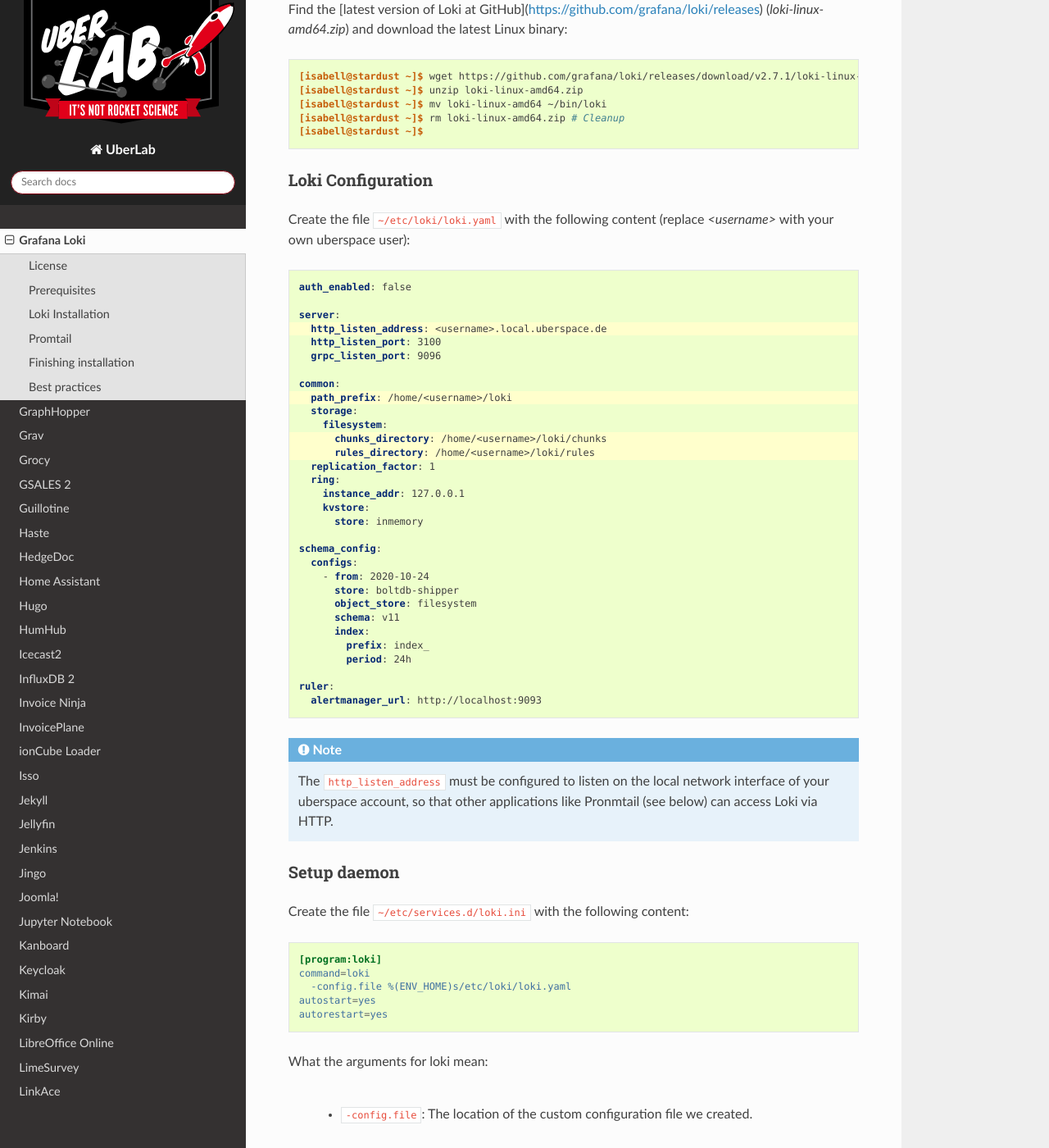
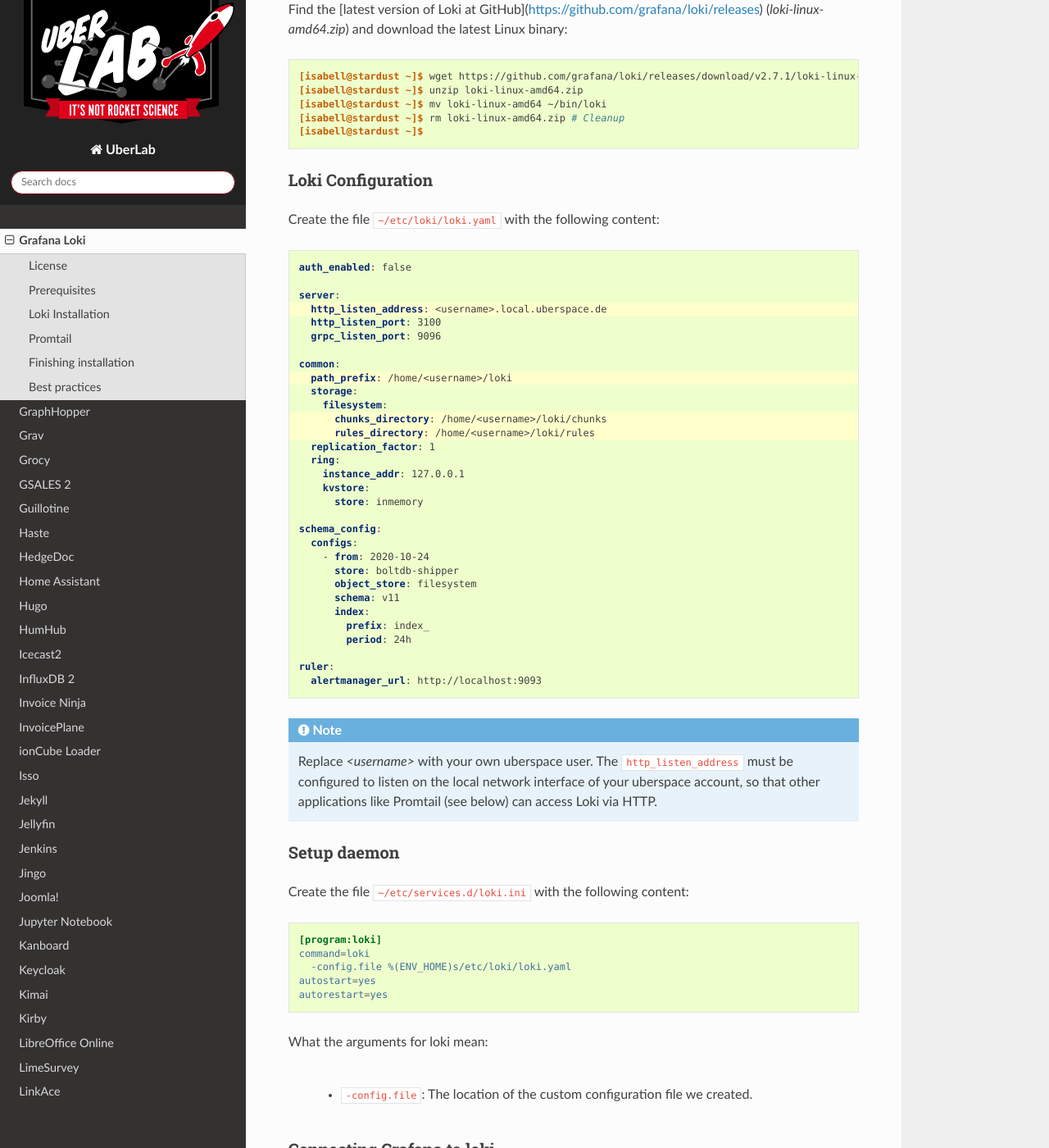
Before and after one commit to Uberspace/lab, a Sphinx documentation site: the page built from source/guide_grafana-loki.rst, in a window 1280 px wide and 1400 px high, scrolled down 2157 px. Shown: the whole window at 82% size. Built offline with Sphinx 7.4.7 and the Read the Docs theme 2.0.0, drawn with Linux system fonts in a browser that asks for light colours; some of the changed lines change nothing that is shown; some of the changed text lies outside the part shown.

Commit message:
Make sections about configuring own usernames and hostnames in Loki manual more clear

```diff
--- a/source/guide_grafana-loki.rst
+++ b/source/guide_grafana-loki.rst
@@ -76,7 +76,7 @@
 ------------------
 
 
-Create the file ``~/etc/loki/loki.yaml`` with the following content (replace `<username>` with your own uberspace user):
+Create the file ``~/etc/loki/loki.yaml`` with the following content:
 
 .. code-block:: yaml
   :emphasize-lines: 4,9,12,13
@@ -113,7 +113,10 @@
   ruler:
     alertmanager_url: http://localhost:9093
 
-.. note:: The ``http_listen_address`` must be configured to listen on the local network interface of your uberspace account, so that other applications like Pronmtail (see below) can access Loki via HTTP.
+.. note::
+
+  Replace `<username>` with your own uberspace user.
+  The ``http_listen_address`` must be configured to listen on the local network interface of your uberspace account, so that other applications like Promtail (see below) can access Loki via HTTP.
 
 Setup daemon
 ------------
@@ -165,7 +168,7 @@
 
 ::
 
-Create the file ``~/etc/promtail/promtail.yaml`` with the following content (replace `<username>` with your own uberspace user):
+Create the file ``~/etc/promtail/promtail.yaml`` with the following content:
 
 .. code-block:: yaml
   :emphasize-lines: 6,9,15,18,30,33
@@ -178,7 +181,7 @@
     filename: /home/<username>/tmp/positions.yaml
 
   clients:
-    - url: "http://<ip_address>:3100/loki/api/v1/push"
+    - url: "http://<username>.local.uberspace.de:3100/loki/api/v1/push"
 
   scrape_configs:
     - job_name: "apache access logs"
@@ -212,7 +215,9 @@
             source: timestamp
             format: "Mon Jan 06 15:04:05 2006"
 
-.. note:: Replace ``<ip_address>`` with the IP address of your local network adapter.
+.. note::
+
+  Replace `<username>` with your own uberspace user.
 
 Setup daemon
 ------------
```
